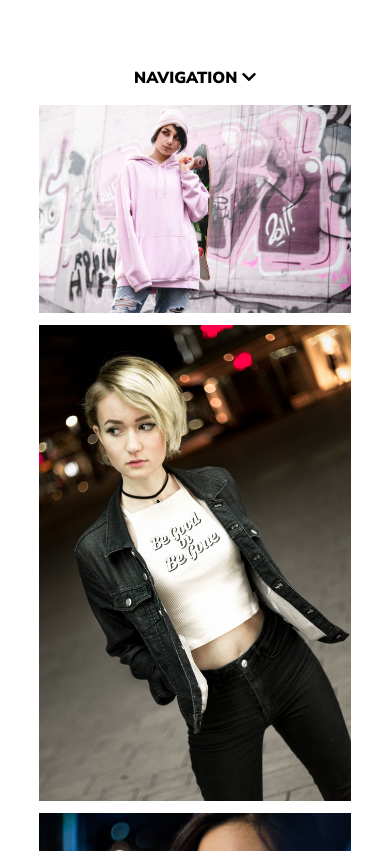
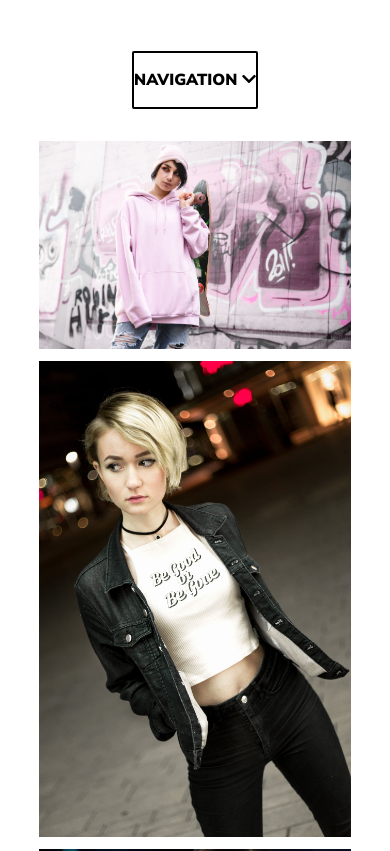
Before and after one commit to danfinweb/danfinweb.github.io, a plain HTML site: page index.html in a window 390 px wide. Shown: the part 977-1828 px from the top of the page. Drawn offline with Linux system fonts and the light colour scheme.

Commit message:
Adjusted mobile navigation

```diff
--- a/css/layout.css
+++ b/css/layout.css
@@ -59,8 +59,9 @@ body {
 .content-nav-dropdown {
     display: none;
     text-align: center;
-    width: 240px;
+    max-width: 240px;
     padding: 1em 0;
+    margin-bottom: 2em;
 }
 
 .content-navbar {
--- a/css/style.css
+++ b/css/style.css
@@ -60,11 +60,15 @@ p {
 .content-nav-dropdown {
     font-weight: 600;
     text-transform: uppercase;
+    border: 2px solid black;
+    border-radius: 2px;
+    margin-bottom: 2em;
 
 }
 
 .content-nav-dropdown:hover {
     color: #99002A;
+    border-color: #99002A;
     cursor: pointer;
 }
 
```
